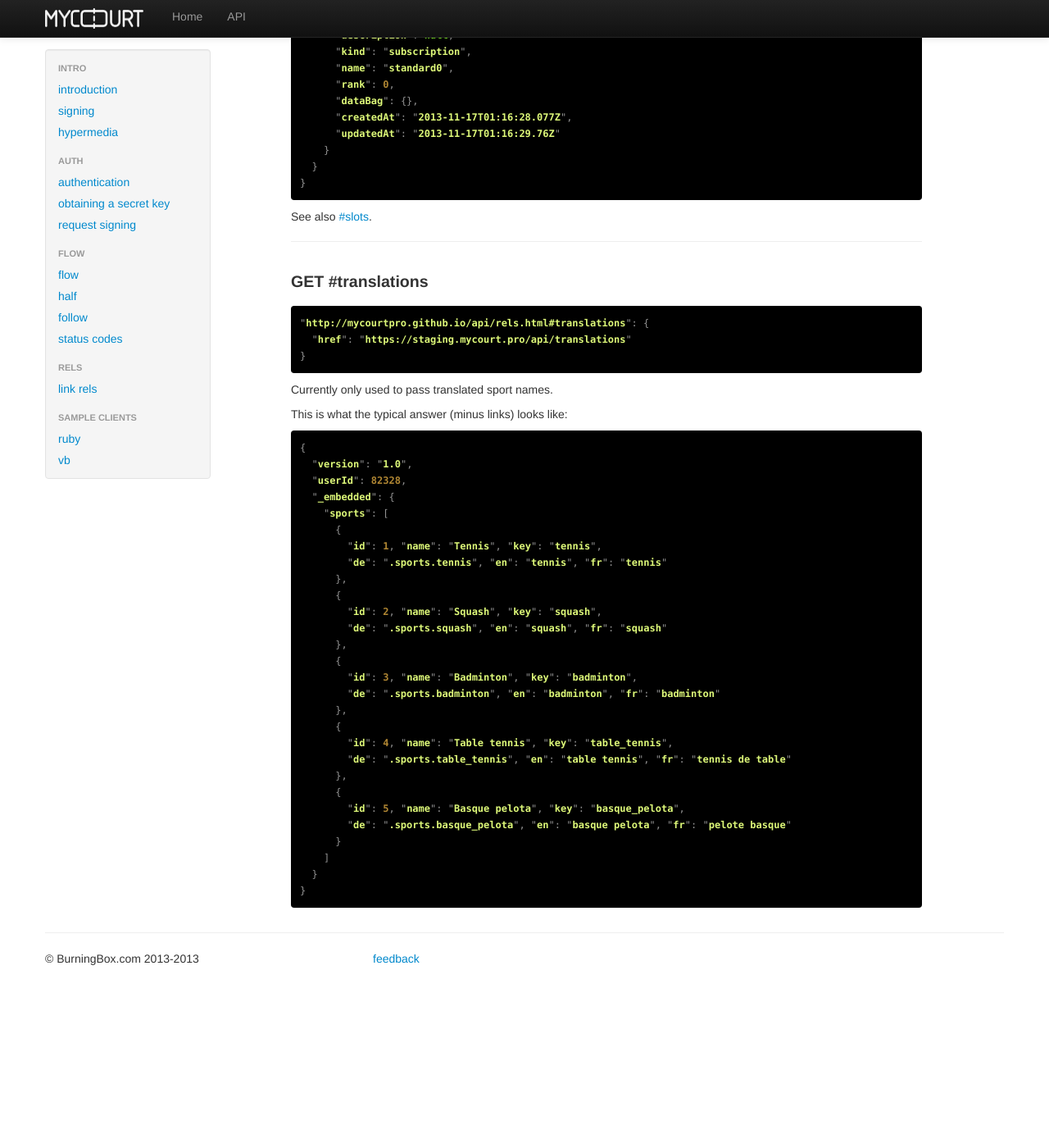
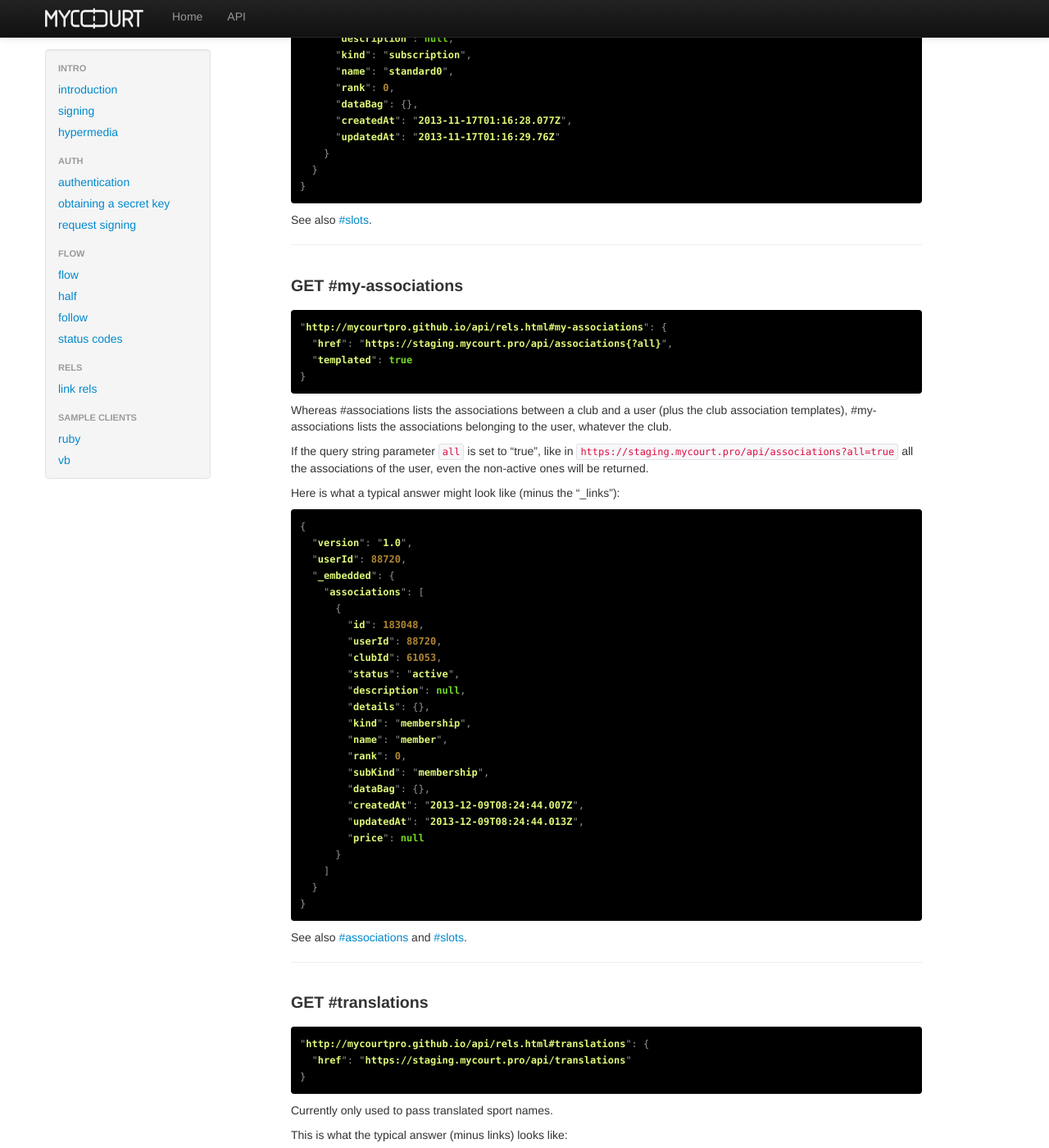
Before and after one commit to mycourtpro/mycourtpro.github.io, a Jekyll site: the page built from api/rels.md, in a window 1280 px wide and 1400 px high, scrolled down 11542 px. Shown: the whole window at 82% size. Built offline with Jekyll 4.4.1, drawn with Linux system fonts in a browser that asks for light colours; before the commit the page ends 12771 px from its top, so only the background shows below that.

Commit message:
document #my-associations

````diff
--- a/api/rels.md
+++ b/api/rels.md
@@ -24,6 +24,7 @@ Here is a list of the rels supported by the MyCourt API. Click to jump to detail
 * [#payment-add](#payment-add) (POST)
 * [#membership-request](#membership-request) (POST)
 * [#associations](#associations)
+* [#my-associations](#my-associations)
 * [#translations](#translations)
 
 <!---
@@ -557,6 +558,7 @@ Returns 409 Conflict if there is already an existing membership (active, request
 Specifying ```clubId``` and ```userId``` lets the owner of a club accept a membership request via the MyCourt API. (Not yet implemented).
 
 See also [#clubs](#clubs) and [#subscribe](#subscribe).
+
 ---
 
 <h2 id="associations">GET #associations</h2>
@@ -617,6 +619,52 @@ See also [#slots](#slots).
 
 ---
 
+<h2 id="my-associations">GET #my-associations</h2>
+
+{% highlight javascript %}
+"http://mycourtpro.github.io/api/rels.html#my-associations": {
+  "href": "https://staging.mycourt.pro/api/associations{?all}",
+  "templated": true
+}
+{% endhighlight %}
+
+Whereas #associations lists the associations between a club and a user (plus the club association templates), #my-associations lists the associations belonging to the user, whatever the club.
+
+If the query string parameter ```all``` is set to "true", like in ```https://staging.mycourt.pro/api/associations?all=true``` all the associations of the user, even the non-active ones will be returned.
+
+Here is what a typical answer might look like (minus the "_links"):
+
+{% highlight javascript %}
+{
+  "version": "1.0",
+  "userId": 88720,
+  "_embedded": {
+    "associations": [
+      {
+        "id": 183048,
+        "userId": 88720,
+        "clubId": 61053,
+        "status": "active",
+        "description": null,
+        "details": {},
+        "kind": "membership",
+        "name": "member",
+        "rank": 0,
+        "subKind": "membership",
+        "dataBag": {},
+        "createdAt": "2013-12-09T08:24:44.007Z",
+        "updatedAt": "2013-12-09T08:24:44.013Z",
+        "price": null
+      }
+    ]
+  }
+}
+{% endhighlight %}
+
+See also [#associations](#associations) and [#slots](#slots).
+
+---
+
 <h2 id="translations">GET #translations</h2>
 
 {% highlight javascript %}
````
